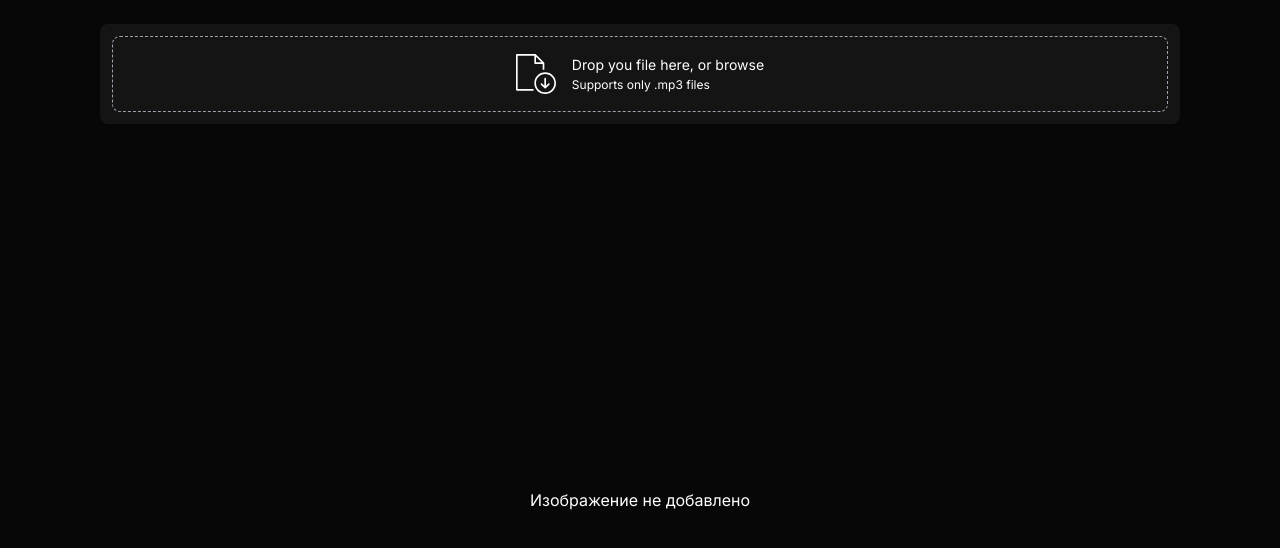
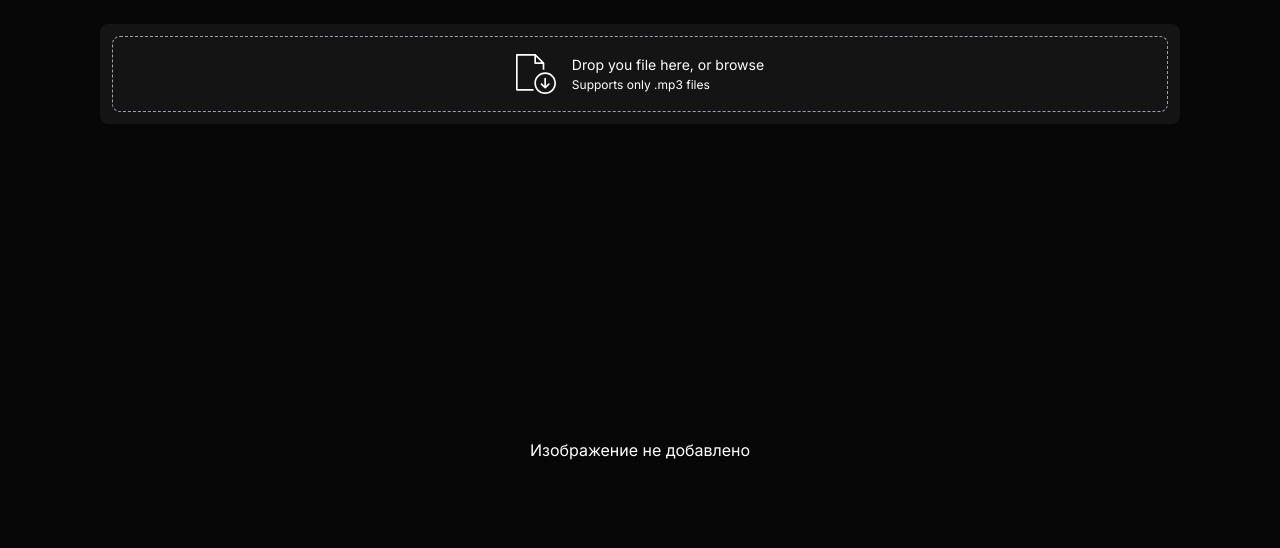
Before and after one commit to Hartaithan/image-editor, a Vue app: page /#/ in a window 1280 px wide. Shown: the top 548 px of the page. Built offline with nearby package versions, Linux system fonts and the light colour scheme.

Commit message:
fix wrapper height

```diff
--- a/src/styles/home.scss
+++ b/src/styles/home.scss
@@ -1,4 +1,6 @@
 .home {
+  display: flex;
+  flex-direction: column;
   height: 100%;
   width: 100%;
   &__img {
@@ -7,7 +9,7 @@
     object-fit: contain;
   }
   &__wrapper {
-    height: 100%;
+    flex-grow: 1;
     width: 100%;
     display: flex;
     justify-content: center;
--- a/src/views/Home.vue
+++ b/src/views/Home.vue
@@ -22,6 +22,7 @@ import { useStore } from "@/store";
 import { MutationType } from "@/models/storeModel";
 
 const store = useStore();
+const img = computed(() => store.state.imgUrl);
 const canvas = ref<HTMLCanvasElement | null>(null);
 const ctx = ref<CanvasRenderingContext2D | null>(null);
 const isDrawing = ref<boolean>(false);
```
